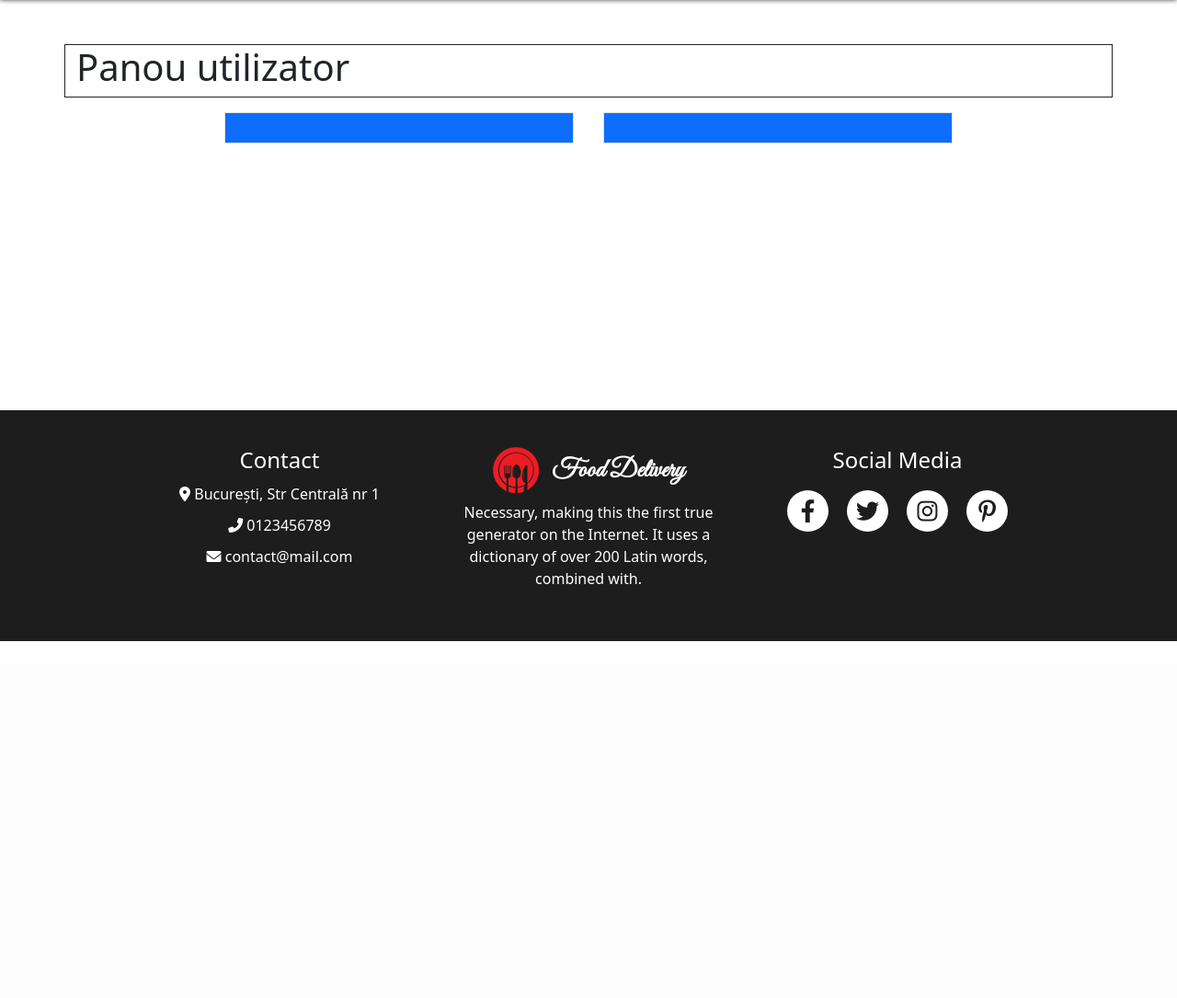
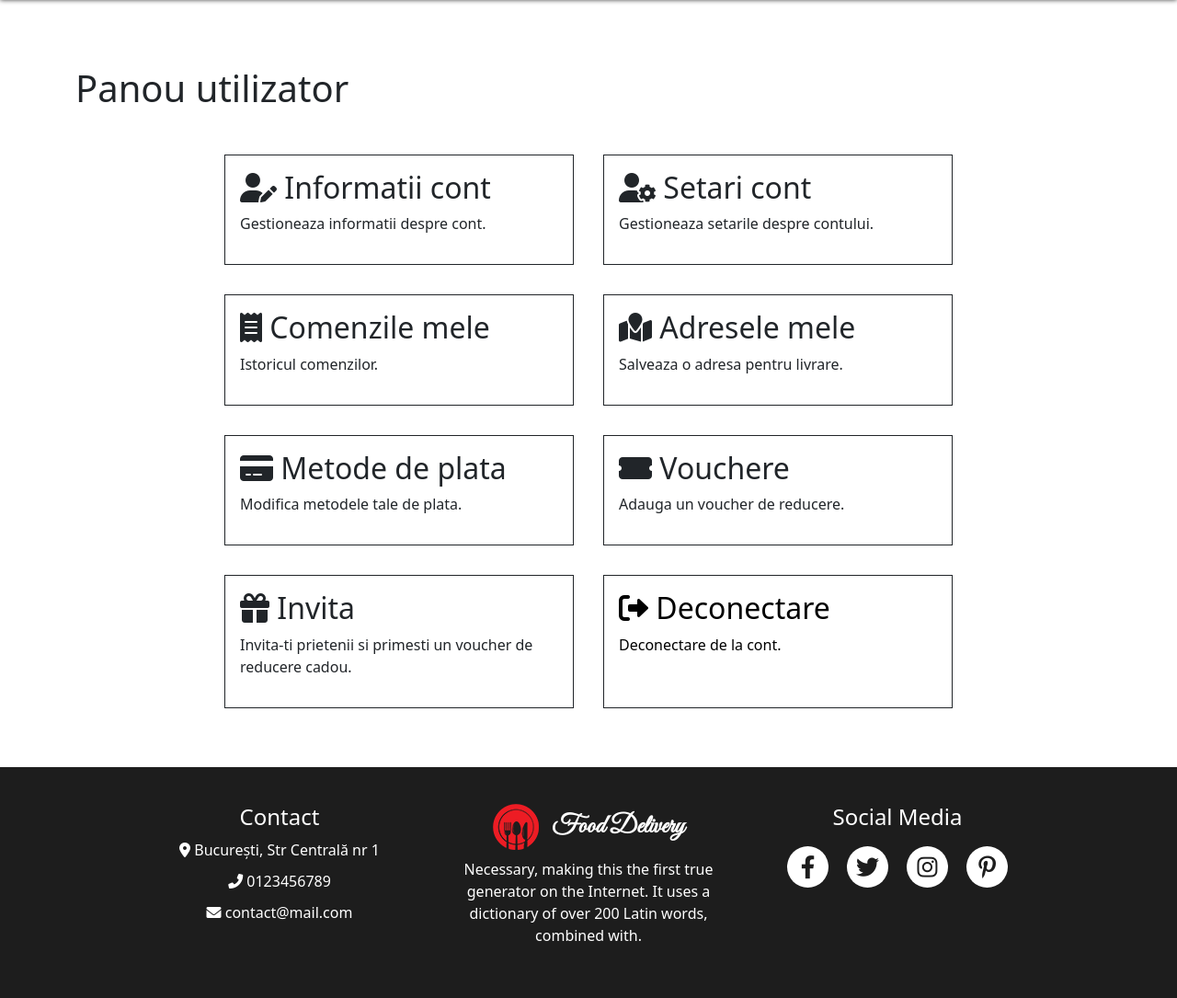
Before and after one commit to MariusChivu/Food-Delivery-FrontEnd, a PHP site: page /cont.php in a window 1280 px wide. Shown: the part 77-1162 px from the top of the page at 92% size. Before the commit the page ends 774 px from the top, so only its background shows below. Run offline with PHP 8.4, Linux system fonts and the light colour scheme.

Commit message:
Update cont.php

```diff
--- a/cont.php
+++ b/cont.php
@@ -4,9 +4,39 @@ include("continut/meniu.php"); ?>
 
 <div class='container pagina-cont mt-5 mb-5'>
 	<div class='row d-flex justify-content-center'>
-		<div class='cld-md-12 border border-dark'><h1>Panou utilizator</h1></div>
-		<div class='col-md-4 border m-3 p-3 bg-primary'></div>
-		<div class='col-md-4 border m-3 p-3 bg-primary'></div>
+		<div class='cld-md-12 m-4'><h1>Panou utilizator</h1></div>
+		<div class='col-md-4 border  border-dark m-3 p-3 pointer'>
+			<h2><i class="fas fa-user-edit"></i> Informatii cont</h2>
+			<p>Gestioneaza informatii despre cont.</p>
+		</div>
+		<div class='col-md-4 border  border-dark m-3 p-3 pointer'>
+			<h2><i class="fas fa-user-cog"></i> Setari cont</h2>
+			<p>Gestioneaza setarile despre contului.</p>
+		</div>
+		<div class='col-md-4 border  border-dark m-3 p-3 pointer'>
+			<h2><i class="fas fa-receipt"></i> Comenzile mele</h2>
+			<p>Istoricul comenzilor.</p>
+		</div>
+		<div class='col-md-4 border  border-dark m-3 p-3 pointer'>
+			<h2><i class="fas fa-map-marked"></i> Adresele mele</h2>
+			<p>Salveaza o adresa pentru livrare.</p>
+		</div>
+		<div class='col-md-4 border  border-dark m-3 p-3 pointer'>
+			<h2><i class="fas fa-credit-card"></i> Metode de plata</h2>
+			<p>Modifica metodele tale de plata.</p>
+		</div>
+		<div class='col-md-4 border  border-dark m-3 p-3 pointer'>
+			<h2><i class="fas fa-ticket-alt"></i> Vouchere</h2>
+			<p>Adauga un voucher de reducere.</p>
+		</div>
+		<div class='col-md-4 border  border-dark m-3 p-3 pointer'>
+			<h2><i class="fas fa-gift"></i> Invita</h2>
+			<p>Invita-ti prietenii si primesti un voucher de reducere cadou.</p>
+		</div>
+		<a href="index.php" class='col-md-4 border  border-dark m-3 p-3 pointer'>
+			<h2><i class="fas fa-sign-out-alt"></i> Deconectare</h2>
+			<p>Deconectare de la cont.</p>
+		</a>
 
 	</div>
 </div>
```
